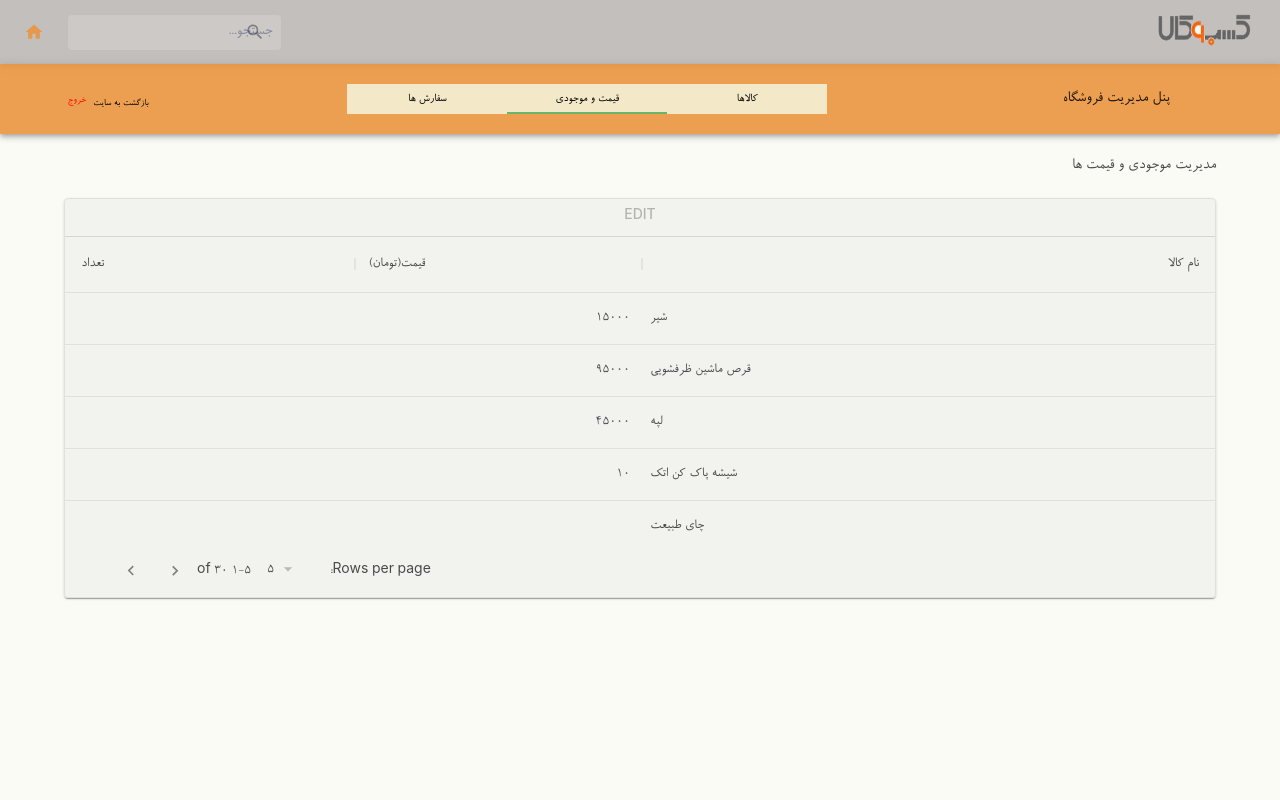
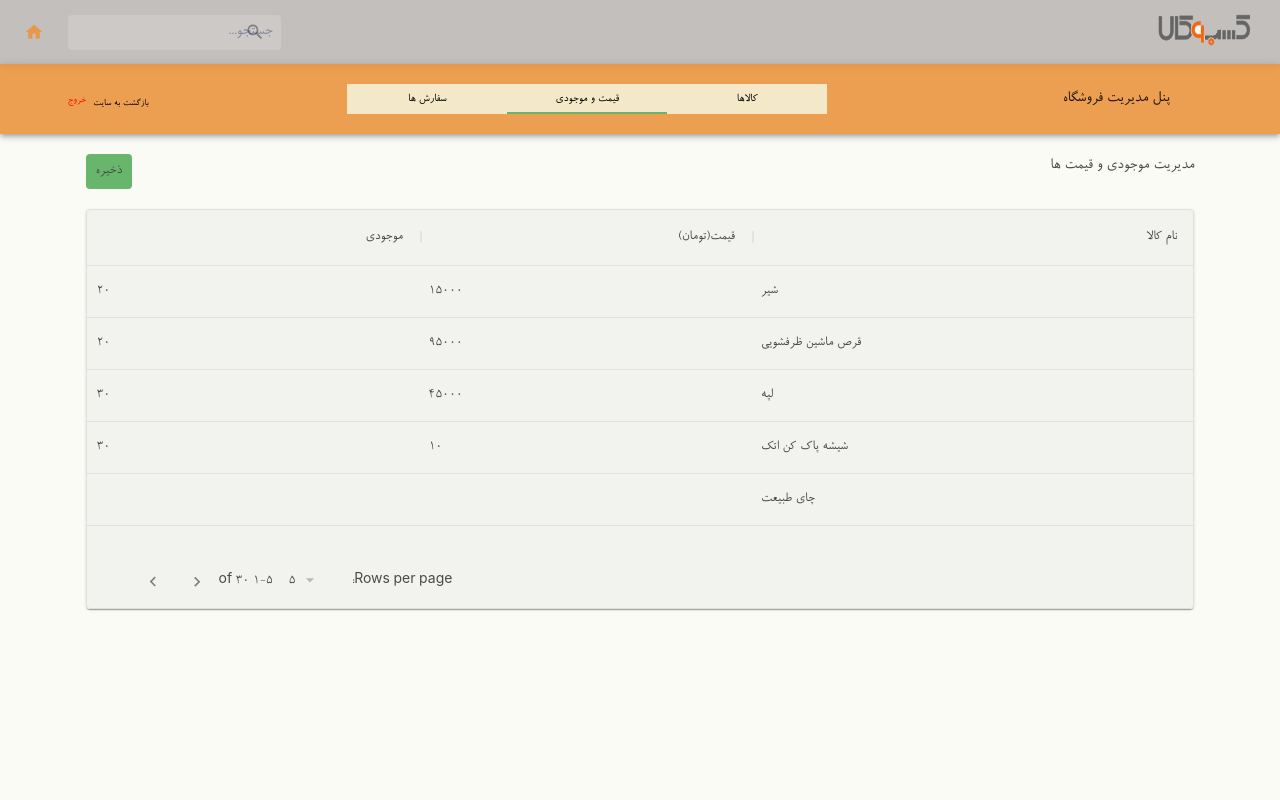
Before and after one commit to mona-aghakhani/maktab48-project-aghakhani, a React (Create React App) app in the folder ecommerce-project/: page /admin/prices in a window 1280 px wide. Shown: the top 800 px of the page. Built offline with nearby package versions, Linux system fonts and the light colour scheme; data requests are answered from the project's data file; sample sign-in values are in the browser's storage; what jss-rtl would draw is missing.

Commit message:
add pagination prices table

```diff
--- a/ecommerce-project/src/containers/adminPanel/Prices/index.js
+++ b/ecommerce-project/src/containers/adminPanel/Prices/index.js
@@ -1,29 +1,29 @@
 import React,{useEffect} from 'react';
 import { useSelector, useDispatch } from "react-redux";
-import { TableContainer, Paper, Typography, Grid, Button } from "@material-ui/core";
+import { TableContainer, Paper, Typography, Grid, Button,Container } from "@material-ui/core";
 import { useStyles2 } from "./styles";
 import { DataGrid } from '@material-ui/data-grid';
 import { createMuiTheme } from '@material-ui/core/styles';
 import { makeStyles } from '@material-ui/styles';
 import {getProducts} from "../../../store/actions/productActions"
+import CircularProgress from '@material-ui/core/CircularProgress';
 
 
 
-
-const useStyles = makeStyles(
-    (theme) => ({
-      root: {
-        justifyContent: 'center',
-        display: 'flex',
-        borderBottom: `1px solid ${theme.palette.divider}`,
-      },
-    }),
-    // { defaultTheme },
-  );
+// const useStyles = makeStyles(
+//     (theme) => ({
+//       root: {
+//         justifyContent: 'center',
+//         display: 'flex',
+//         borderBottom: `1px solid ${theme.palette.divider}`,
+//       },
+//     }),
+//     // { defaultTheme },
+//   );
 
   function EditToolbar(props) {
     const { selectedCellParams, apiRef, setSelectedCellParams } = props;
-    const classes = useStyles();
+    // const classes = useStyles();
 
     const handleClick = () => {
       if (!selectedCellParams) {
@@ -46,7 +46,7 @@ const useStyles = makeStyles(
     };
 
     return (
-      <div className={classes.root}>
+      // <div className={classes.root}>
         <Button
           onClick={handleClick}
           onMouseDown={handleMouseDown}
@@ -55,7 +55,7 @@ const useStyles = makeStyles(
         >
           {selectedCellParams?.cellMode === 'edit' ? 'Save' : 'Edit'}
         </Button>
-      </div>
+      // </div>
     );
   }
 
@@ -94,38 +94,52 @@ const Prices = () => {
     * const columns
     */
     const columns = [
-
+    //   {
+    //     field: 'id',
+    //     headerName: 'ردیف',
+    //     width: 200
+    // },
         {
             field: 'title',
             headerName: 'نام کالا',
-            // width: 280,
-            type: 'string',
-            flex:0.5,
+            // width: 350,
+            // type: 'string',
+            flex:0.4,
             editable: false
         },
         {
             field: 'price',
             headerName: 'قیمت(تومان)',
-            // width: 180,
-            flex:0.25,
-            type: 'number',
+            // width: 250,
+            flex:0.3,
+            // type: 'number',
+            // sortable: true,
             editable: true
         },
         {
-            field: 'number',
-            headerName: 'تعداد',
-            type: 'number',
-            // width: 180,
-            flex:0.25,
+            field: 'amount',
+            headerName: 'موجودی',
+            // type: 'number',
+            // width: 250,
+            flex:0.3,
             editable: true,
         }
     ];
 
     // setState for handle pagnation
-    const [pageSize, setPageSize] = React.useState(5);
-    const handlePageSizeChange = (params) => {
-        setPageSize(params.pageSize);
-      };
+    // const [pageSize, setPageSize] = React.useState(5);
+    // const handlePageSizeChange = (params) => {
+    //     setPageSize(params.pageSize);
+    //   };
+      const [editRowsModel, setEditRowsModel] = React.useState({});
+      // const [arrOfEdit, setArrOfEdit] = React.useState([]);
+
+      const handleEditRowModelChange = React.useCallback((params) => {
+        setEditRowsModel(params.model);
+        // setArrOfEdit([...arrOfEdit,editRowsModel])
+      }, []);
+      console.log("obj",editRowsModel);
+      // console.log("arr",arrOfEdit);
 
     // const apiRef = useGridApiRef();
     const [selectedCellParams, setSelectedCellParams] = React.useState(null);
@@ -135,14 +149,20 @@ const Prices = () => {
 
     return (
         <main>
+          {loading && <CircularProgress className={classes.progress} size={100} thickness={4} disableShrink />}
+          {!loading && <Container
+          // maxWidth="md"
+          >
             <Grid container justify="space-between" className={classes.grid}>
                 <Grid item>
                     <Typography>مدیریت موجودی و قیمت ها</Typography>
                 </Grid>
                 <Grid item>
-                    {/* <Button className={classes.btn} onClick={handleOpenAddDialog}>
-              افزودن کالا
-            </Button> */}
+                    <Button className={classes.btn}
+                    // onClick={}
+                    >
+            ذخیره
+            </Button>
                 </Grid>
             </Grid>
             <TableContainer className={classes.paper} component={Paper}>
@@ -151,18 +171,20 @@ const Prices = () => {
                 <DataGrid
         rows={products}
         columns={columns}
-        pageSize={pageSize}
-        onPageSizeChange={handlePageSizeChange}
+        pageSize={5}
+        // onPageSizeChange={handlePageSizeChange}
         rowsPerPageOptions={[5, 10, 20]}
-        pagination
+        // pagination
+        editRowsModel={editRowsModel}
+        onEditRowModelChange={handleEditRowModelChange}
         // apiRef={apiRef}
         // onCellClick={handleCellClick}
         // onCellDoubleClick={handleDoubleCellClick}
         // onCellFocusOut={handleCellFocusOut}
         // onCellKeyDown={handleCellKeyDown}
-        components={{
-          Toolbar: EditToolbar,
-        }}
+        // components={{
+        //   Toolbar: EditToolbar,
+        // }}
         componentsProps={{
           toolbar: {
             selectedCellParams,
@@ -174,7 +196,7 @@ const Prices = () => {
                 </div>
                 </div>
             </TableContainer>
-
+            </Container>}
         </main>
     )
 }
--- a/ecommerce-project/src/containers/adminPanel/Prices/styles.js
+++ b/ecommerce-project/src/containers/adminPanel/Prices/styles.js
@@ -1,11 +1,11 @@
 import { makeStyles } from "@material-ui/core/styles";
 export const useStyles2 = makeStyles({
-    table: {
-      minWidth: 650,
-      // direction:'rtl',
-      // marginTop: 50,
-      // borderTop: "1px solid gray",
-    },
+    // table: {
+    //   minWidth: 650,
+    //   // direction:'rtl',
+    //   // marginTop: 50,
+    //   // borderTop: "1px solid gray",
+    // },
     paper: {
       width: "90%",
       display:"flex",
@@ -28,55 +28,55 @@ export const useStyles2 = makeStyles({
         background: "primary",
       },
     },
-    dialogTitle: {
-      fontSize: "17px",
-    },
-    box:{
-      textAlign:"center",
-      cursor:"pointer",
-  // margin:"5px",
-  '&:hover':{
-  borderBottom:"1px solid rgb(234,149,63,0.9)"
-  }
-    },
-    img:{
-      objectFit:'cover',
-      objectPosition:'center',
-      width:"60px",
-      height:"60px",
-      borderRadius:"50%",
-    },
+  //   dialogTitle: {
+  //     fontSize: "17px",
+  //   },
+  //   box:{
+  //     textAlign:"center",
+  //     cursor:"pointer",
+  // // margin:"5px",
+  // '&:hover':{
+  // borderBottom:"1px solid rgb(234,149,63,0.9)"
+  // }
+  //   },
+  //   img:{
+  //     objectFit:'cover',
+  //     objectPosition:'center',
+  //     width:"60px",
+  //     height:"60px",
+  //     borderRadius:"50%",
+  //   },
     progress: {
       marginLeft: '45%',
       marginTop:"15%"
     },
-    tableSortLabel: props => ({
-      // backgroundColor: "gray",
-      color:"gray",
-      fill: "gray",
-      "&:hover": {
-        // backgroundColor: "gray",
-        color:"gray"
-      }
-    }),
-    icon:{
-      color:"red"
-    },
-    caption: {
-      color: "none",
-      // padding: 8,
-      // border: "1px dashed grey",
-      // fontSize: "0.875rem"
-    },
-    toolbar: {
-      "& > p:nth-of-type(2)": {
-        // fontSize: "1.25rem",
-        // opacity:0,
-        direction:"ltr"
-        // fontWeight: 600
-      }
+    // tableSortLabel: props => ({
+    //   // backgroundColor: "gray",
+    //   color:"gray",
+    //   fill: "gray",
+    //   "&:hover": {
+    //     // backgroundColor: "gray",
+    //     color:"gray"
+    //   }
+    // }),
+    // icon:{
+    //   color:"red"
+    // },
+    // caption: {
+    //   color: "none",
+    //   // padding: 8,
+    //   // border: "1px dashed grey",
+    //   // fontSize: "0.875rem"
+    // },
+    // toolbar: {
+    //   "& > p:nth-of-type(2)": {
+    //     // fontSize: "1.25rem",
+    //     // opacity:0,
+    //     direction:"ltr"
+    //     // fontWeight: 600
+    //   }
 
-    },
+    // },
   //   icon: {
   //     display: 'none',
   // },
@@ -86,19 +86,19 @@ export const useStyles2 = makeStyles({
   //     },
   // },
 
-    activeSortIcon: {
-      // "& > :not(nth-of-child(2))": {
-        // fontSize: "1.25rem",
-        opacity:1,
-        color:"red"
-        // fontWeight: 600
-      // }
-      // opacity: 1,
-      // color:"black"
-    },
-    // Half visible for inactive icons
-    inactiveSortIcon: {
-      opacity: 0,
-    },
+    // activeSortIcon: {
+    //   // "& > :not(nth-of-child(2))": {
+    //     // fontSize: "1.25rem",
+    //     opacity:1,
+    //     color:"red"
+    //     // fontWeight: 600
+    //   // }
+    //   // opacity: 1,
+    //   // color:"black"
+    // },
+    // // Half visible for inactive icons
+    // inactiveSortIcon: {
+    //   opacity: 0,
+    // },
 
   });
--- a/ecommerce-project/src/containers/adminPanel/Products/index.js
+++ b/ecommerce-project/src/containers/adminPanel/Products/index.js
@@ -24,7 +24,7 @@ import AddProduct from "../../../components/AddProduct";
 import EditProduct from "../../../components/EditProduct";
 
 import { setProducts, getProducts, addNewProduct, deleteProduct, deleteProductById } from "../../../store/actions/productActions";
-import { getAllProducts, deleteApiProduct, postNewProduct, putApiProduct } from "../../../api/products/products";
+// import { getAllProducts, deleteApiProduct, postNewProduct, putApiProduct } from "../../../api/products/products";
 import CircularProgress from '@material-ui/core/CircularProgress';
 
 
@@ -311,16 +311,16 @@ const Products = () => {
                     rowsPerPage={rowsPerPage}
                     page={page}
                     labelRowsPerPage=''
-                    classes={{
-                      toolbar: classes.toolbar,
-                      caption: classes.caption
-                    }}
-                    SelectProps={{
-                      inputProps: { "aria-label": "none " },
-                      // variant="",
-                      native: true,
+                    // classes={{
+                    //   toolbar: classes.toolbar,
+                    //   caption: classes.caption
+                    // }}
+                    // SelectProps={{
+                    //   inputProps: { "aria-label": "none " },
+                    //   // variant="",
+                    //   native: true,
 
-                    }}
+                    // }}
                     onChangePage={handleChangePage}
                     onChangeRowsPerPage={handleChangeRowsPerPage}
                     ActionsComponent={TablePaginationActions}
--- a/ecommerce-project/src/theme/index.js
+++ b/ecommerce-project/src/theme/index.js
@@ -88,6 +88,7 @@ export const theme = createMuiTheme({
     },
     MuiSelect: {
       root:{
+        // display:"block"
         // fontFamily: "Shabnam !important",
       },
       icon: {
@@ -171,6 +172,7 @@ width:"100%"
     },
     MuiInputbase:{
       root:{
+        // display:"block"
         // fontFamily: "Shabnam !important",
       }
     },
@@ -239,6 +241,11 @@ width:"100%"
       }
     }
   },
+  MuiTablePagination:{
+    root:{
+      display:"block"
+    }
+  }
   // overrides: {
   //   MuiOutlinedInput: {
   //     root: {
```
Also changed, not shown: ecommerce-project/src/components/ProtectedHeader/index.js (+4 -4 lines).
